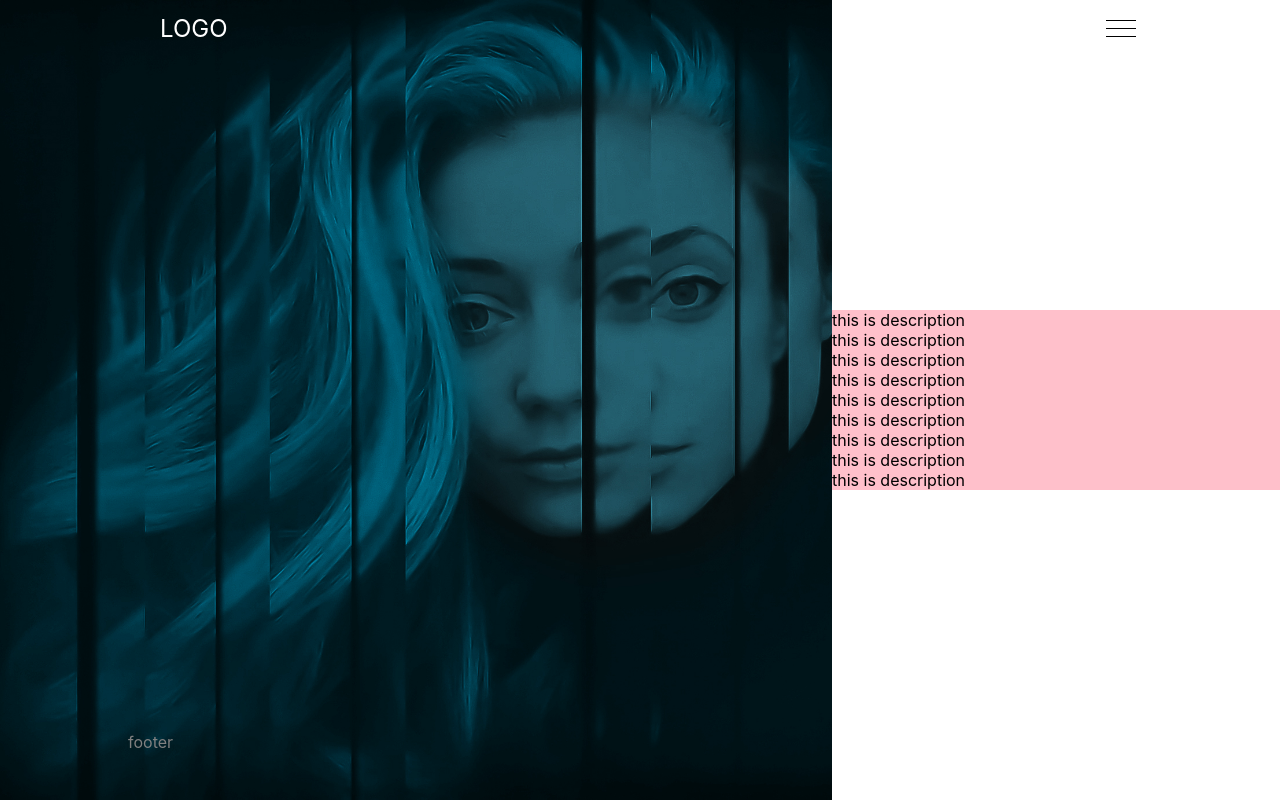
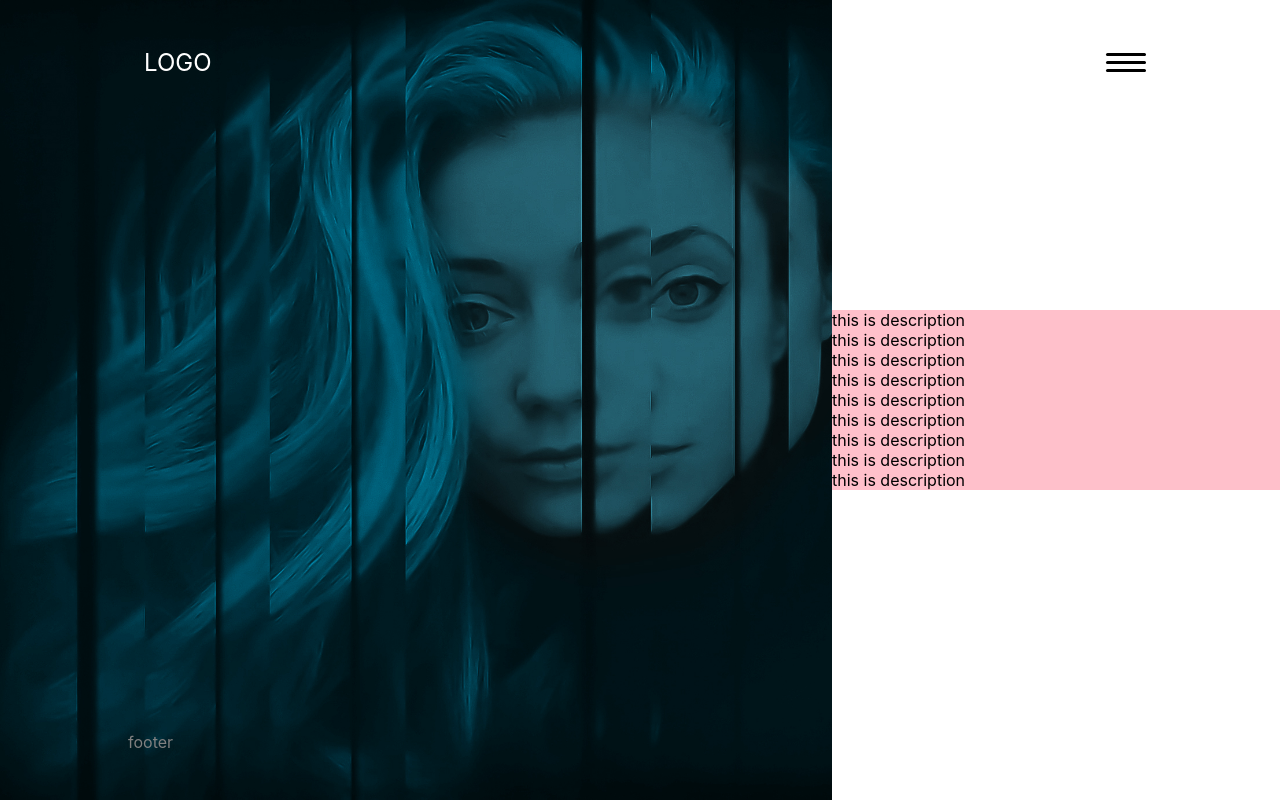
Before and after one commit to alexandra-pascal/my-portfolio, a React (Create React App) app: page / in a window 1280 px wide. Built offline with nearby package versions, Linux system fonts and the light colour scheme.

Commit message:
adjust the header and the menu

```diff
--- a/src/components/SideDrawer/DrawerToggleButton.css
+++ b/src/components/SideDrawer/DrawerToggleButton.css
@@ -14,12 +14,14 @@
   outline: none;
 }
 .toggle-button__line {
-  width: 30px;
+  width: 40px;
   height: 1px;
   background: white;
 }
 @media (min-width: 700px) {
   .toggle-button__line {
     background: black;
+    height: 2.5px;
+    border-radius: 25px;
   }
 }
--- a/src/components/Toolbar/Toolbar.css
+++ b/src/components/Toolbar/Toolbar.css
@@ -4,7 +4,7 @@
   left: 0;
   width: 100%;
   z-index: 1;
-  height: 56px;
+  padding: 2rem 0;
 }
 .toolbar__navigation {
   width: 80%;
@@ -15,11 +15,13 @@
   align-items: center;
   padding: 0 1rem;
 }
-.toolbar__logo {
-  margin-left: 1rem;
-}
 .toolbar__logo a {
   color: white;
   text-decoration: none;
   font-size: 1.5rem;
 }
+@media (min-width: 700px) {
+  .toolbar {
+    padding: 3rem 0;
+  }
+}
```
